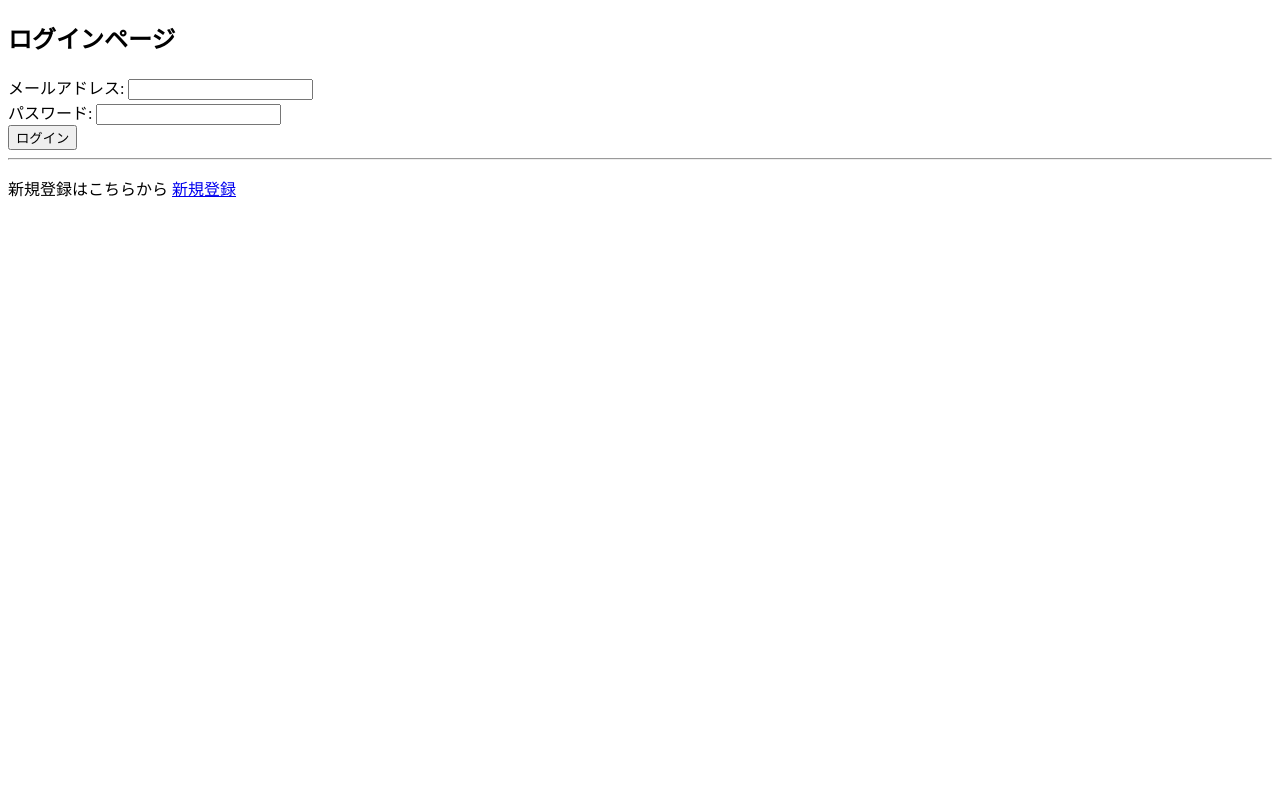
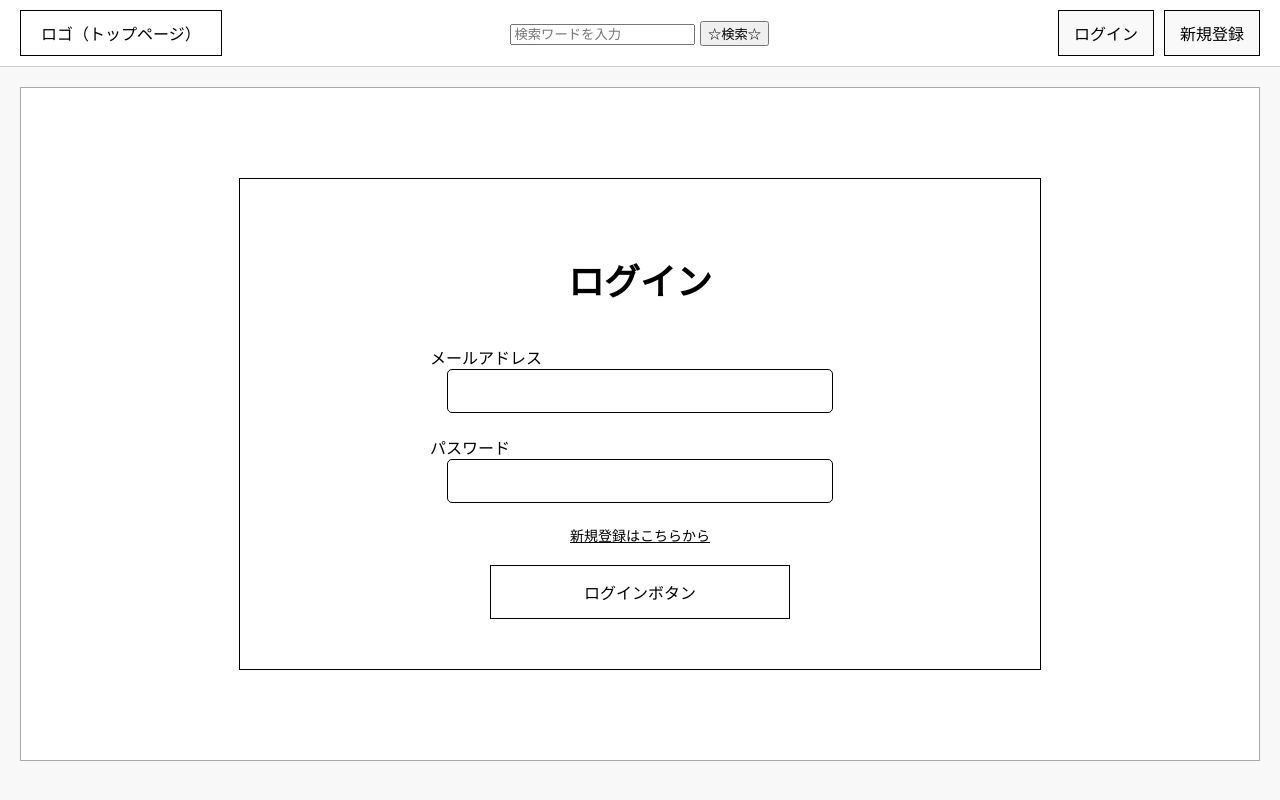
Before and after one commit to T-kouki/local-vege-link, a Django app: page /polls/login/ in a window 1280 px wide. Run offline with Django 5.2, Linux system fonts and the light colour scheme.

Commit message:
11/11 10:45 ログイン画面レイアウト

```diff
--- a/beji/settings.py
+++ b/beji/settings.py
@@ -11,6 +11,7 @@ https://docs.djangoproject.com/en/5.1/ref/settings/
 """
 import os
 from pathlib import Path
+from django.contrib.messages import constants as messages
 from dotenv import load_dotenv
 
 # Build paths inside the project like this: BASE_DIR / 'subdir'.
@@ -137,3 +138,5 @@ LOGOUT_REDIRECT_URL = '/'
 LOGIN_URL = '/login/'
 
 AUTH_USER_MODEL = 'polls.CustomUser'
+
+MESSAGE_STORAGE = 'django.contrib.messages.storage.session.SessionStorage'
--- a/polls/views.py
+++ b/polls/views.py
@@ -12,7 +12,7 @@ from .forms import ProfileEditForm
 from django.contrib.auth.decorators import login_required
 from django.contrib.auth import logout
 from django.views.decorators.http import require_POST
-
+from django.contrib import messages
 
 
 def index(request):
@@ -76,7 +76,7 @@ def signup_menu_view(request):
 
 def login_view(request):
     if request.method == "POST":
-        email = request.POST.get("username")  # ← HTMLフォームのname属性
+        email = request.POST.get("username")
         password = request.POST.get("password")
 
         User = get_user_model()
@@ -102,7 +102,8 @@ def login_view(request):
                 return redirect('menu')
 
         else:
-            return render(request, 'no_login/login.html', {'error': 'メールアドレスまたはパスワードが違います。'})
+            messages.error(request, "メールアドレスまたはパスワードが誤りです。")
+            return redirect('login')  # ★ リダイレクトすることでF5連打でもフォーム再送信されない
 
     return render(request, 'no_login/login.html')
 
--- a/static/css/no_login_base.css
+++ b/static/css/no_login_base.css
@@ -1,3 +1,5 @@
+/* no_login_base.css */
+
 body {
     font-family: "Noto Sans JP", sans-serif;
     margin: 0;
@@ -84,3 +86,114 @@ main {
     text-align: center;
     font-size: 18px;
 }
+
+/* ====== ログイン画面専用 ====== */
+
+.login-container {
+    width: 80%;
+    max-width: 700px;
+    margin: 40px auto;
+    background-color: #fff;
+    border: 1px solid #000;
+    padding: 50px;
+    /* text-align: center;  ← 削除 */
+}
+
+.login-title {
+    font-size: 36px;
+    margin-bottom: 40px;
+}
+
+/* フォーム全体：ラベルは左、入力欄は中央寄せ */
+.login-form {
+    width: 80%;
+    max-width: 430px;
+    margin: 0 auto;
+    text-align: left !important; /* 強制上書き */
+}
+
+/* ラベルは左寄せ & 少し余白 */
+.input-label {
+    margin: 12px 0 5px 5px;
+    font-size: 16px;
+    font-weight: 500;
+}
+
+/* 入力ボックスは中央配置 & 幅調整 */
+.input-box {
+    width: 100%;
+    max-width: 360px;
+    display: block;
+    margin: 0 auto 22px auto;
+    padding: 12px;
+    border: 1px solid #000;
+    border-radius: 5px;
+    font-size: 16px;
+}
+
+/* 新規登録リンクは中央寄せ */
+.signup-link {
+    text-align: center;
+    margin: 20px 0;
+    font-size: 14px;
+}
+
+.signup-link a {
+    text-decoration: underline;
+    color: black;
+}
+
+/* ログインボタンは中央で固定幅 */
+.login-button {
+    display: block;
+    width: 70%;
+    max-width: 300px;
+    margin: 0 auto;
+    padding: 14px;
+    border: 1px solid #000;
+    background-color: #fff;
+    font-size: 16px;
+    cursor: pointer;
+}
+
+.login-button:hover {
+    background-color: #f0f0f0;
+}
+
+.error-message {
+    color: red;
+    font-size: 16px;
+    margin-bottom: 20px;
+}
+
+/* フォーム全体：ラベルは左、入力欄は中央寄せ */
+.login-form {
+    width: 80%;
+    max-width: 430px;
+    margin: 0 auto;
+    text-align: left; /* ラベルを左寄せ */
+}
+
+/* 新規登録リンクは中央寄せ */
+.signup-link {
+    text-align: center;
+    margin: 20px 0;
+    font-size: 14px;
+}
+
+/* ログインボタンは中央で固定幅 */
+.login-button {
+    display: block;
+    width: 70%;
+    max-width: 300px;
+    margin: 0 auto;
+    padding: 14px;
+    border: 1px solid #000;
+    background-color: #fff;
+    font-size: 16px;
+    cursor: pointer;
+}
+
+.login-button:hover {
+    background-color: #f0f0f0;
+}
--- a/templates/no_login/login.html
+++ b/templates/no_login/login.html
@@ -1,28 +1,36 @@
-<!DOCTYPE html>
-<html lang="ja">
+{% extends 'no_login_base.html' %}
+{% load static %}
 
-<head>
-    <meta charset="UTF-8">
-    <title>ログイン</title>
-</head>
+{% block title %}ログイン{% endblock %}
 
-<body>
-    <h2>ログインページ</h2>
-    <form method="post" action="{% url 'login' %}">
+{% block content %}
+<main class="login-container">
+
+    <h1 class="login-title">ログイン</h1>
+
+    <!-- エラーメッセージ（messages使用） -->
+    {% if messages %}
+        {% for message in messages %}
+            <p class="error-message">{{ message }}</p>
+        {% endfor %}
+    {% endif %}
+
+    <form method="post" action="{% url 'login' %}" class="login-form">
         {% csrf_token %}
-        <label for="id_username">メールアドレス:</label>
-        <input type="text" name="username" id="id_username" required><br>
 
-        <label for="id_password">パスワード:</label>
-        <input type="password" name="password" id="id_password" required><br>
+        <label for="id_username" class="input-label">メールアドレス</label>
+        <input type="text" name="username" id="id_username" class="input-box" required>
 
-        <button type="submit">ログイン</button>
+        <label for="id_password" class="input-label">パスワード</label>
+        <input type="password" name="password" id="id_password" class="input-box" required>
+
+        <p class="signup-link">
+            <a href="{% url 'signup_menu' %}">新規登録はこちらから</a>
+        </p>
+
+        <button type="submit" class="login-button">ログインボタン</button>
     </form>
 
-    <hr>
 
-    <!-- 登録済みの場合はログインページへのリンク -->
-    <p>新規登録はこちらから <a href="{% url 'signup_menu' %}">新規登録</a></p>
-</body>
-
-</html>
+</main>
+{% endblock %}
--- a/templates/no_login_base.html
+++ b/templates/no_login_base.html
@@ -1,3 +1,5 @@
+{% comment %} no_login_base.html {% endcomment %}
+
 {% load static %}
 <!DOCTYPE html>
 <html lang="ja">
```
